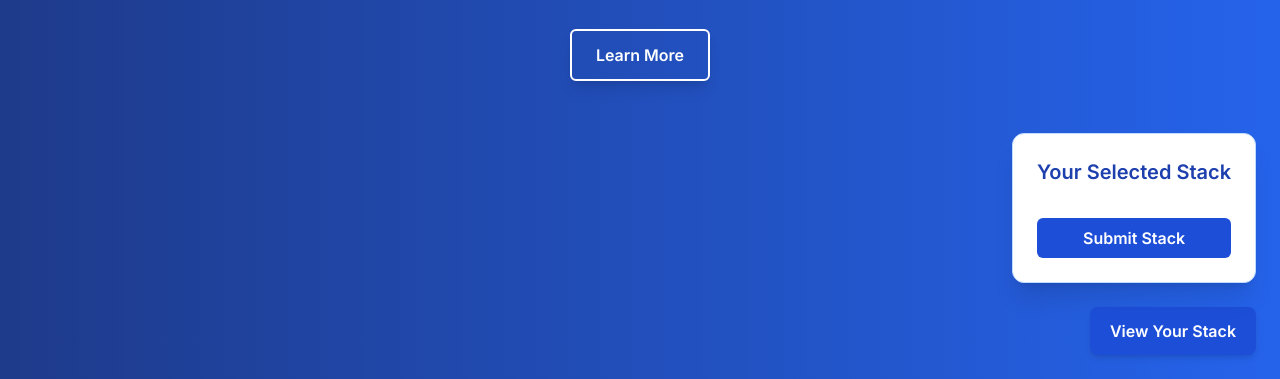
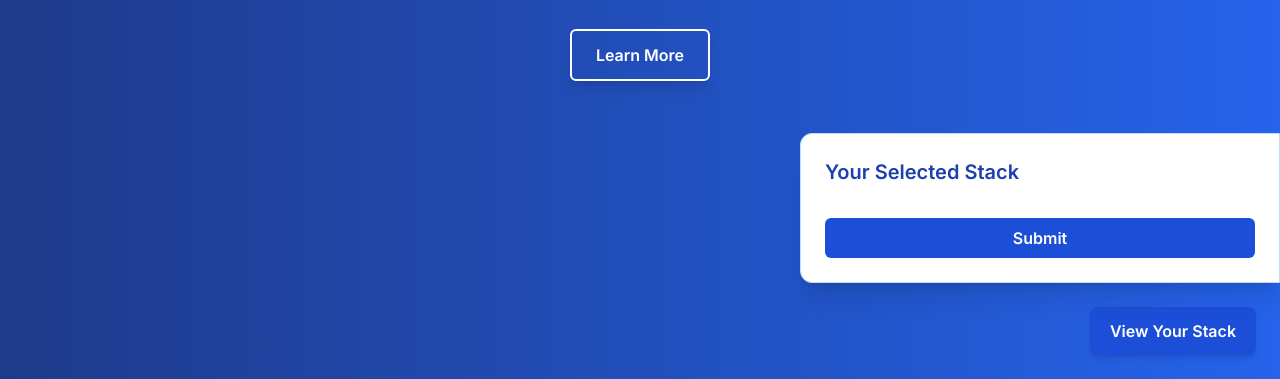
Before and after one commit to Autom8-maker/ai-automation-landing, a plain HTML site: page index.html in a window 1280 px wide. Both pictures are taken after a click on the button "View Your Stack". Shown: the part 421-800 px from the top of the page. Drawn offline with nearby package versions, Linux system fonts and the light colour scheme.

Commit message:
Update index.html
Fixed stack, added submission

```diff
--- a/index.html
+++ b/index.html
@@ -21,12 +21,14 @@
       overflow: hidden;
       max-height: 0;
       opacity: 0;
-      transform: scaleY(0.95);
+      transform: translateX(100%);
+      width: 100%;
+      max-width: 480px;
     }
     .stack-summary.open {
-      max-height: 700px;
+      max-height: 1000px;
       opacity: 1;
-      transform: scaleY(1);
+      transform: translateX(0);
     }
     #confirmation-popup {
       display: none;
@@ -84,10 +86,10 @@
 </section>
 
 <!-- STACK SUMMARY SECTION -->
-<div id="stack-summary" class="stack-summary bg-white border border-blue-200 px-6 py-6 max-w-lg fixed bottom-24 right-6 z-50 rounded-xl shadow-xl">
+<div id="stack-summary" class="stack-summary bg-white border border-blue-200 px-6 py-6 fixed bottom-24 right-0 z-50 rounded-l-xl shadow-xl">
   <h3 class="text-xl font-semibold mb-4 text-blue-800">Your Selected Stack</h3>
   <ul id="selected-items" class="space-y-3 text-gray-800"></ul>
-  <button onclick="sendEmail()" class="mt-4 bg-blue-700 hover:bg-blue-800 text-white font-semibold px-5 py-2 rounded-md w-full transition">Submit Stack</button>
+  <button onclick="sendEmail()" class="mt-4 bg-blue-700 hover:bg-blue-800 text-white font-semibold px-5 py-2 rounded-md w-full transition">Submit</button>
 </div>
 
 <div id="confirmation-popup">✅ Stack submitted successfully!</div>
@@ -177,6 +179,9 @@
     const mailto = `mailto:lincolnallen19@gmail.com?subject=New AI Stack Submission&body=${body}`;
     window.location.href = mailto;
     showConfirmation();
+
+    // Auto-close stack view
+    document.getElementById("stack-summary").classList.remove("open");
   }
 
   function showConfirmation() {
```
